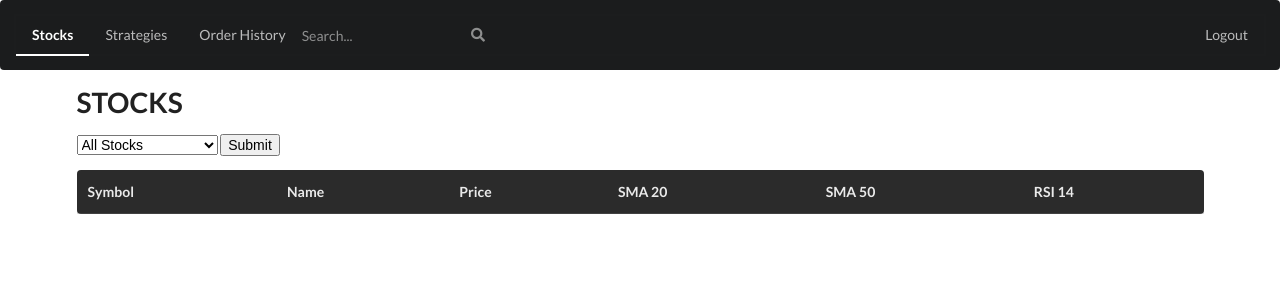
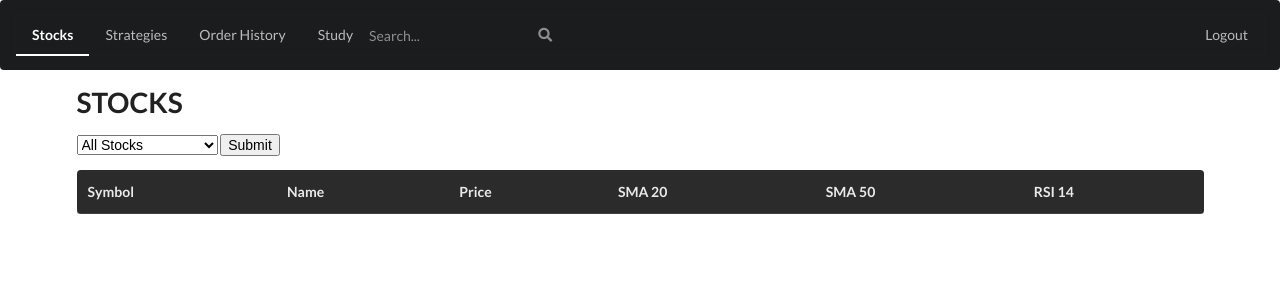
Before and after one commit to K-minutti/stockgraph, a FastAPI app: page / in a window 1280 px wide. Shown: the top 300 px of the page. Run offline with FastAPI, Linux system fonts and the light colour scheme; data that the repository does not hold is empty.

Commit message:
tempalate and route setup

```diff
--- a/main.py
+++ b/main.py
@@ -140,6 +140,11 @@ def orders(request: Request):
     orders = api.list_orders(status="all")
     return templates.TemplateResponse("orders.html", {"request" :request, "orders": orders})
 
+
+@app.get("/study")
+def study(request: Request):
+    return templates.TemplateResponse("study.html", {"request":request})
+
 @app.get("/strategy/{strategy_id}")
 def strategy(request: Request, strategy_id):
     connection = sqlite3.connect("app.db")
--- a/templates/layout.html
+++ b/templates/layout.html
@@ -16,6 +16,7 @@
         <a href="/" class="active item">Stocks</a>
         <a href="/strategies" class="item">Strategies</a>
         <a href="/orders" class="item">Order History</a>
+        <a href="/study" class="item">Study</a>
         <div class="ui inverted transparent icon input">
           <input type="text" placeholder="Search..." />
           <i class="search icon"></i>
--- /dev/null
+++ b/templates/study.html
@@ -0,0 +1,4 @@
+{% extends "layout.html" %} {% block content%}
+
+<h1>STUDIES</h1>
+{% endblock%}
```
